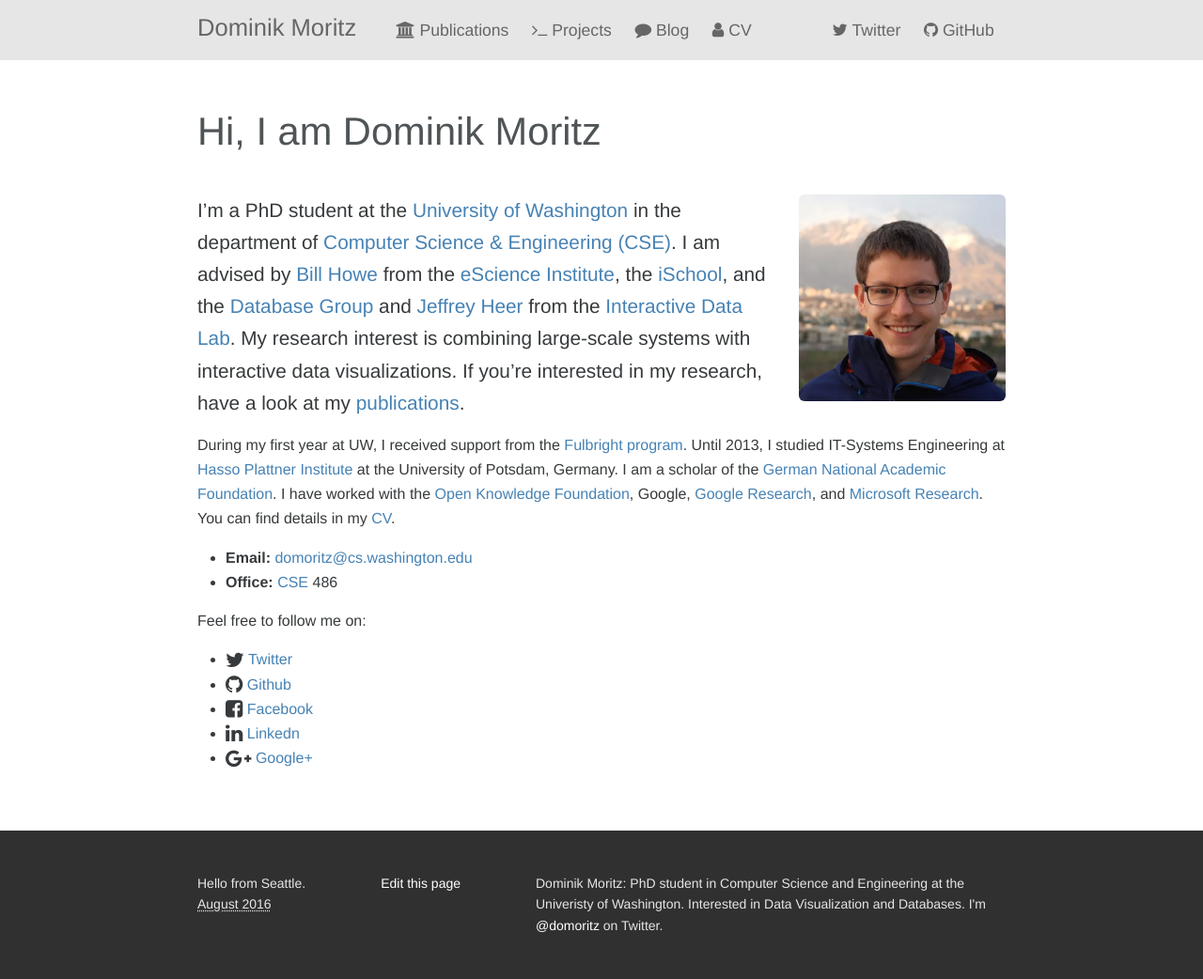
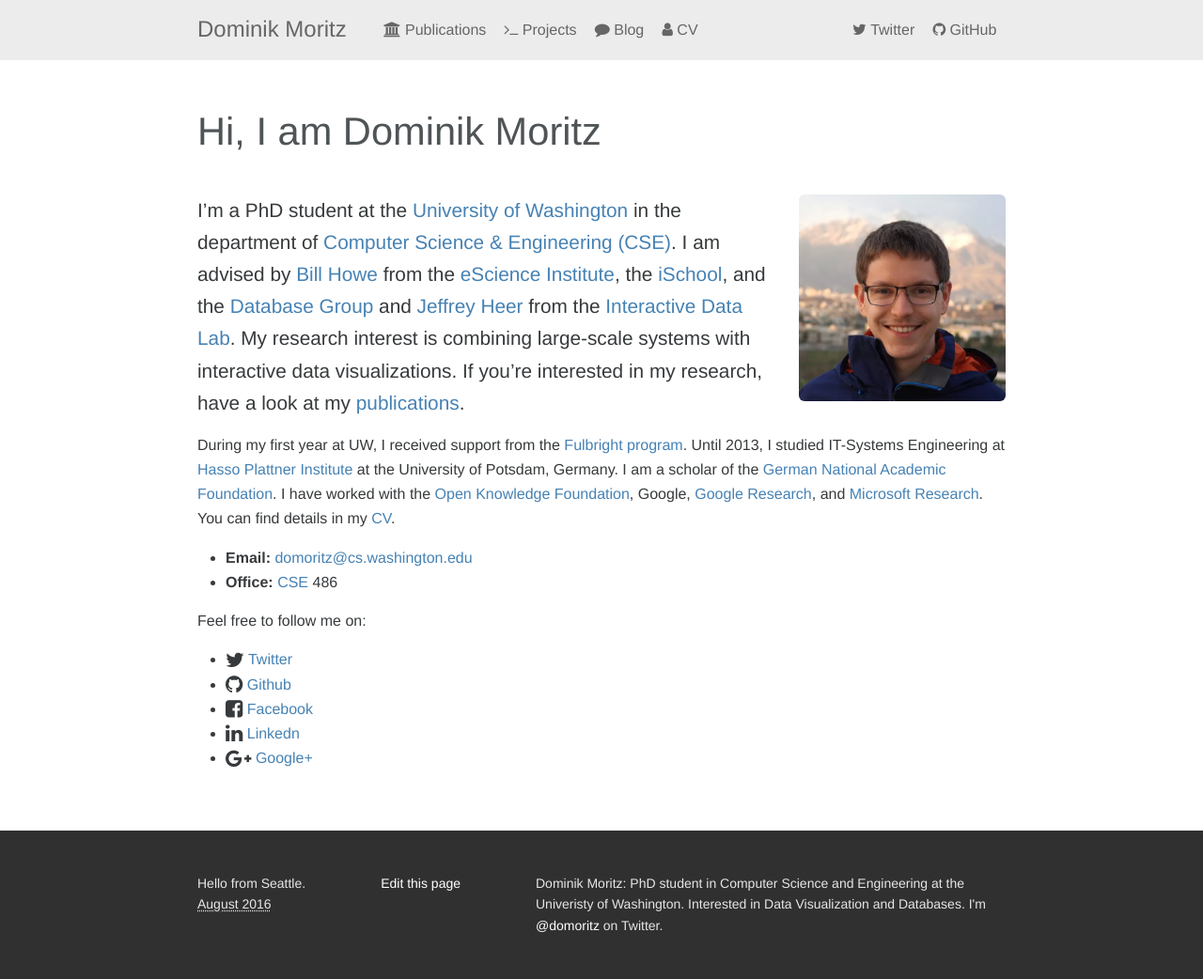
Before and after one commit to domoritz/domoritz.github.io, a Jekyll site: the page built from index.md, in a window 1280 px wide. Shown: the whole page at 94% size. Built offline with Jekyll 4.4.1, drawn with Linux system fonts in a browser that asks for light colours; nearby versions of some CDN libraries.

Commit message:
Lighter, hide icons on mobile

```diff
--- a/_includes/head.html
+++ b/_includes/head.html
@@ -11,6 +11,6 @@
   <link rel="canonical" href="{{ page.url | replace:'index.html','' | prepend: site.baseurl | prepend: site.url }}">
   <link rel="alternate" type="application/rss+xml" title="{{ site.title }}" href="{{ '/feed.xml' | prepend: site.baseurl | prepend: site.url }}">
 
+  <link rel="stylesheet" async href="https://maxcdn.bootstrapcdn.com/font-awesome/4.6.3/css/font-awesome.min.css">
   <link rel="stylesheet" href="{{ site.baseurl }}/styles.css">
-  <link rel="stylesheet" async href="https://maxcdn.bootstrapcdn.com/font-awesome/4.6.3/css/font-awesome.min.css">
 </head>
--- a/_sass/_layout.scss
+++ b/_sass/_layout.scss
@@ -1,9 +1,3 @@
-.page-header {
-  // border-bottom: 1px solid #d7d6ce;
-  background-color: $header-background;
-  // box-shadow: 0px 0px 12px #aaa;
-}
-
 /**
  * Layout classes
  */
--- a/_sass/_nav.scss
+++ b/_sass/_nav.scss
@@ -1,22 +1,28 @@
+.page-header {
+  // border-bottom: 1px solid #d7d6ce;
+  background-color: $header-background;
+  // box-shadow: 0px 0px 12px #aaa;
+}
+
 nav {
   display: flex;
-  align-items: baseline;
+  align-items: center;
   flex-flow: row wrap;
   line-height: 64px;
   justify-content: space-between;
 
   a {
     color: #666;
-    padding: 0 0.7em;
+    padding: 0 0.6em;
     display: inline-block;
     text-decoration: none;
-    font-size: 1.1em;
 
     &:last-child {
       padding-right: 0;
     }
     &.active {
       font-weight: bold;
+      color: #444;
     }
     &:hover {
       color: black;
@@ -37,12 +43,11 @@
 
   .site-title {
     font-weight: 500;
-    font-size: 1.5em;
-    margin-top: -4px;
+    margin-top: -2px;
     padding: 0;
     margin-right: $spacing-unit;
     flex: 0 0 auto;
-    font-size: 1.6em;
+    font-size: 1.5em;
   }
 }
 
@@ -81,7 +86,6 @@
   }
 
   nav {
-
     .spacer {
       display: none;
     }
@@ -91,5 +95,9 @@
     .site-title {
       text-align: center;
     }
+    // hide icons from internal links
+    &>a .fa {
+      display: none;
+    }
   }
 }
--- a/styles.scss
+++ b/styles.scss
@@ -17,7 +17,7 @@
 $background-color:  #fff;
 $brand-color:       #0A656C;
 $link-color:        #4682B4;
-$header-background: #E6E6E6;
+$header-background: #ececec;
 $footer-background: #303030;
 
 $grey-color:       #828282;
```
